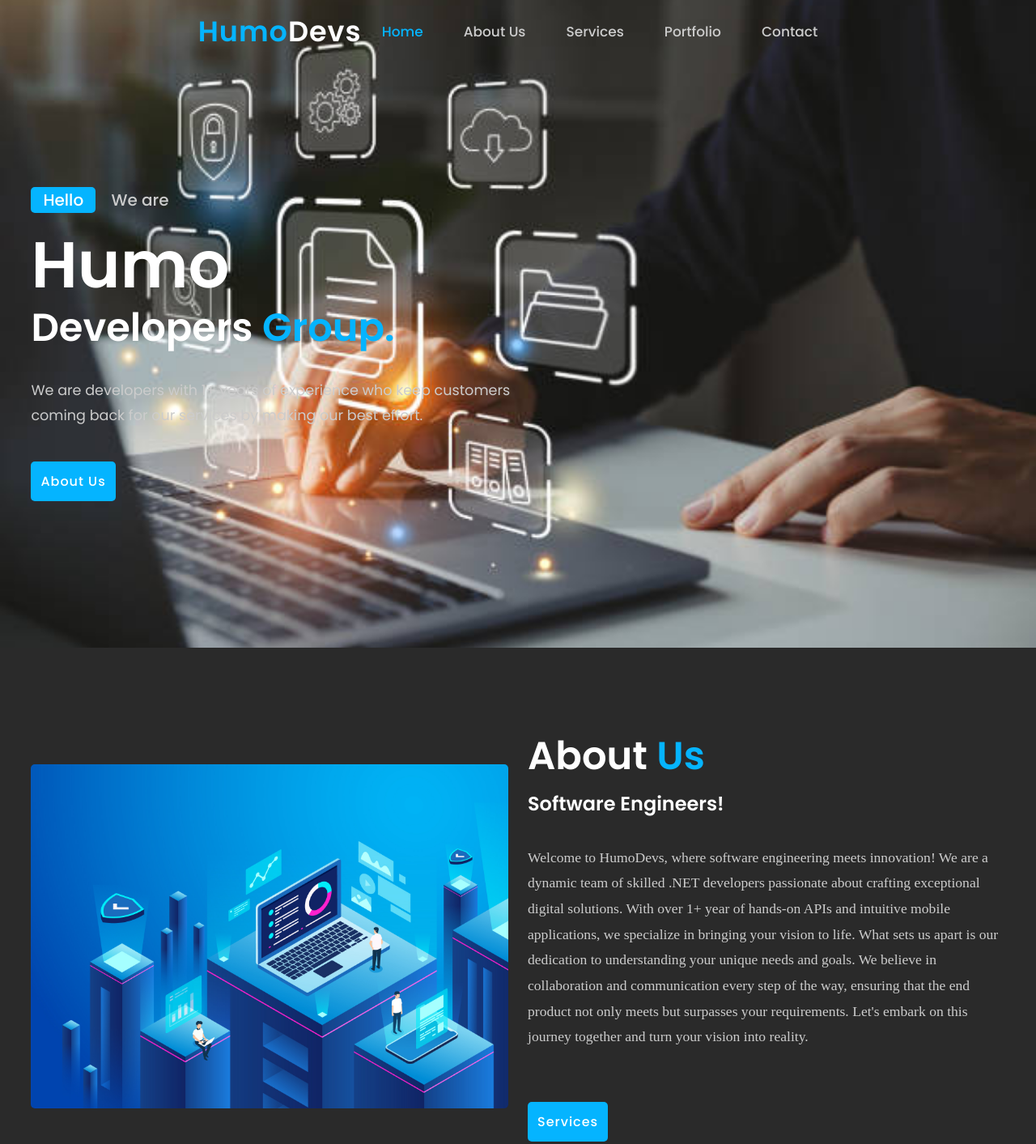
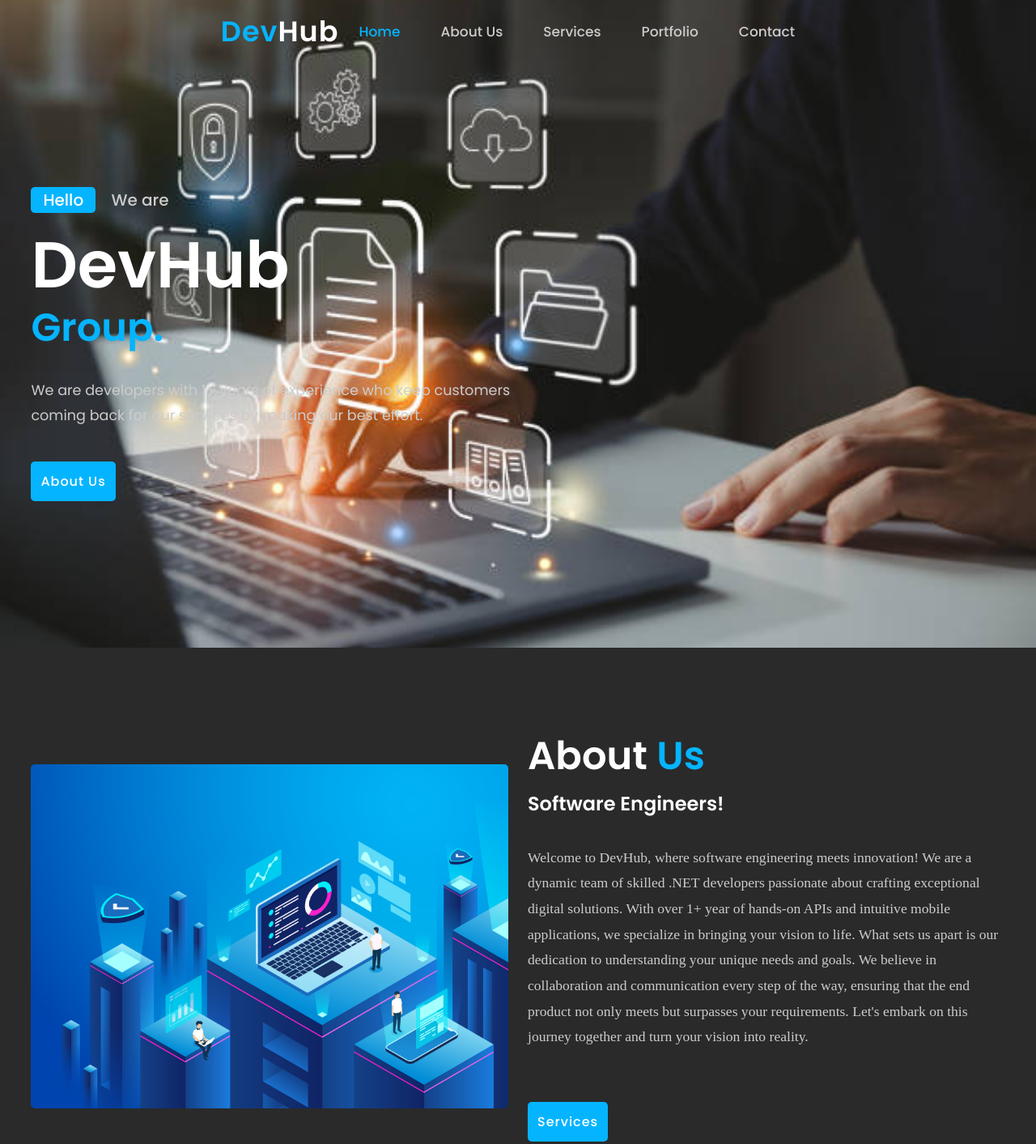
Before and after one commit to DiyorMarket/Inflow.Portfoilio, a plain HTML site: page Index.html in a window 1280 px wide. Shown: the top 1413 px of the page at 81% size. Drawn offline with nearby package versions, Linux system fonts and the light colour scheme; a script that the page names is missing.

Commit message:
final version

```diff
--- a/Index.html
+++ b/Index.html
@@ -13,7 +13,7 @@
 <body>
 	<!------Header Section------>
 	<header>
-		<a href="#" class="logo"><span>Humo</span>Devs</a>
+		<a href="#" class="logo"><span>Dev</span>Hub</a>
 		<ul class="navlist">
 			<li><a href="#home" class="active">Home</a></li>
 			<li><a href="#about">About Us</a></li>
@@ -31,8 +31,8 @@
 				<span class="one">Hello</span>
 				<span class="two">We are</span>
 			</div>
-			<h1>Humo</h1>
-			<h3>Developers <span>Group.</span></h3>
+			<h1>DevHub</h1>
+			<h3> <span>Group.</span></h3>
 			<p>We are developers with 1+ years of experience who keep customers <br> coming back for our services by making our best effort.</p>
 			<div class="button">
 				<a href="#about" class="btn">About Us</a>
@@ -49,7 +49,7 @@
 		<div class="about-text">
 			<h2>About <span>Us</span></h2>
 			<h4>Software Engineers!</h4>
-			<p>Welcome to HumoDevs, where software engineering meets innovation!
+			<p>Welcome to DevHub, where software engineering meets innovation!
 				 We are a dynamic team of skilled .NET developers passionate about
 				 crafting exceptional digital solutions. With over 1+ year of hands-on
 				 APIs and intuitive mobile applications, we specialize in bringing your
```
